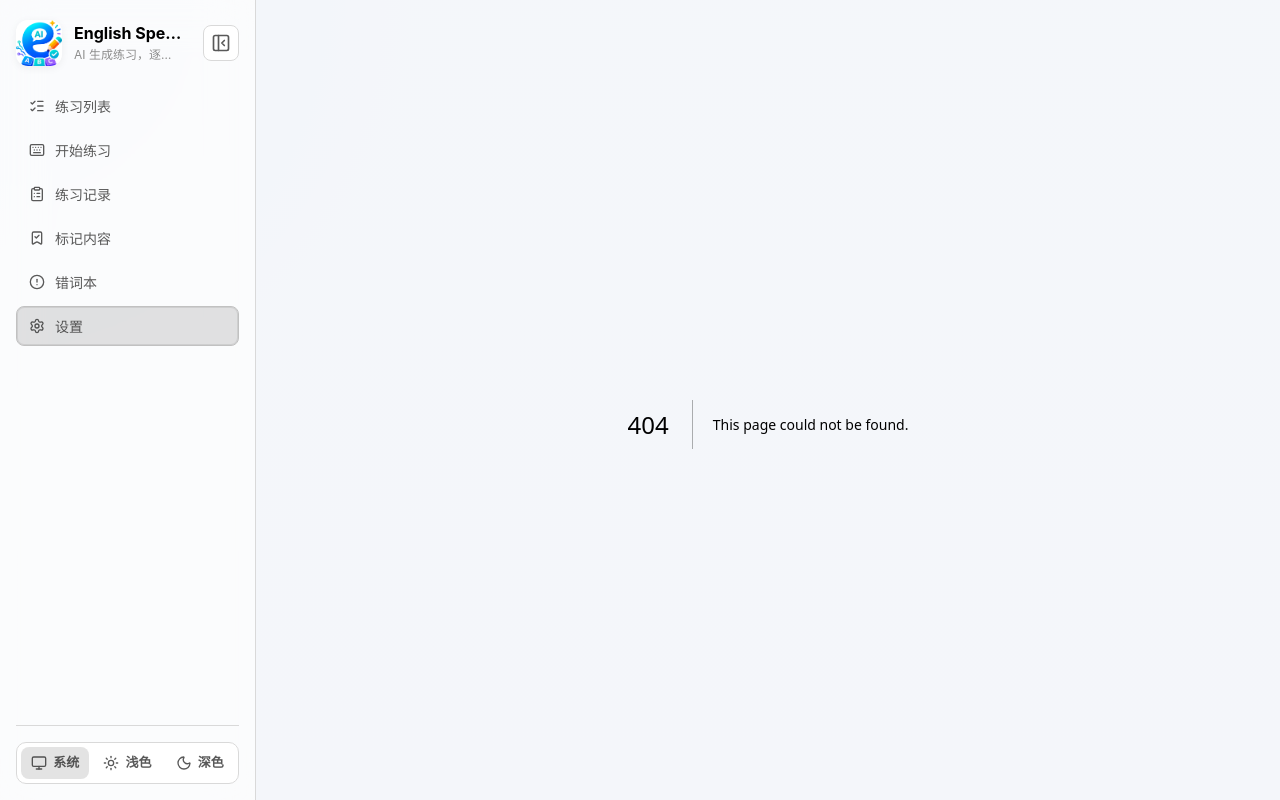
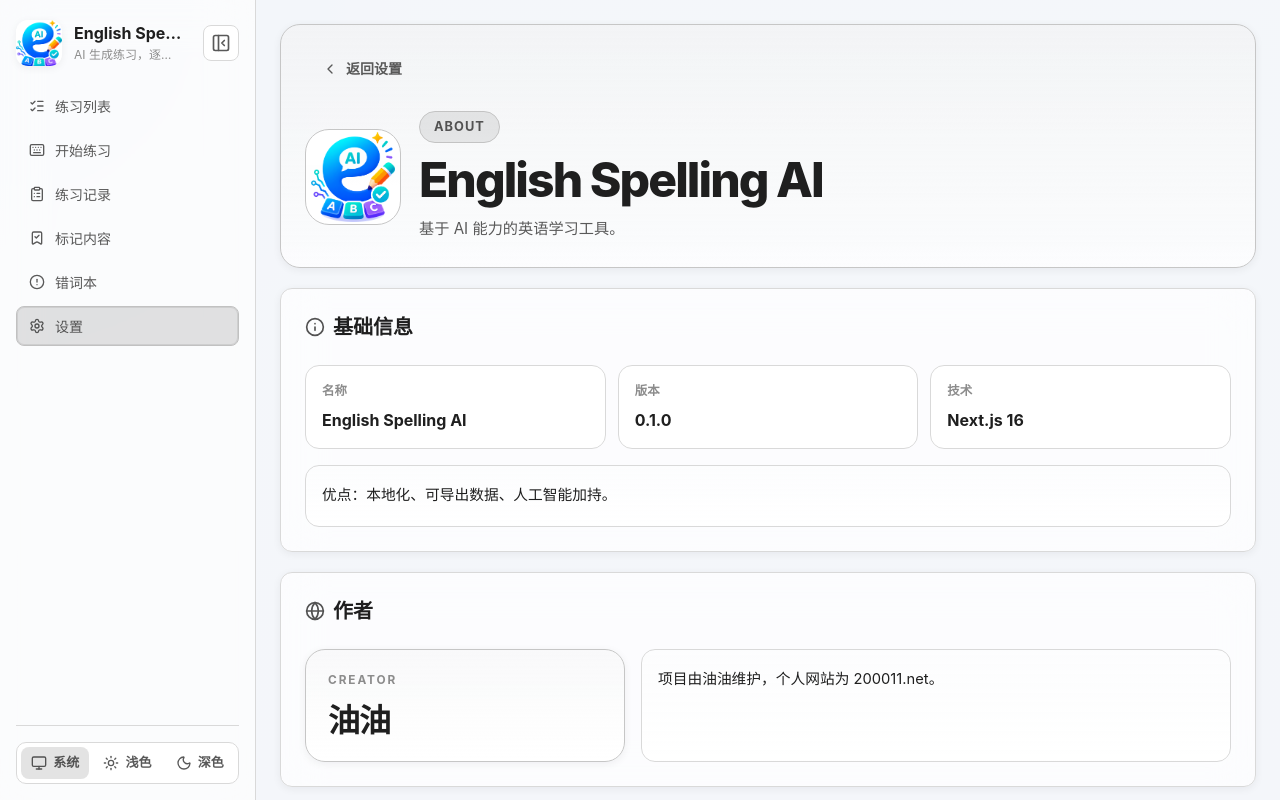
Before and after one commit to yoniu/english-learning, a Next.js app: page /settings/about in a window 1280 px wide. Before the commit this address had no page. Built offline with nearby package versions, Linux system fonts and the light colour scheme.

Commit message:
Add about page to settings

```diff
--- a/src/app/globals.css
+++ b/src/app/globals.css
@@ -872,6 +872,137 @@
   padding-top: 20px;
 }
 
+.about-kicker {
+  display: inline-flex;
+  align-items: center;
+  min-height: 32px;
+  border: 1px solid color-mix(in srgb, var(--accent) 16%, var(--line));
+  border-radius: 999px;
+  background: color-mix(in srgb, var(--mark-surface) 70%, transparent);
+  padding: 0 14px;
+  color: var(--accent);
+  font-size: 0.8rem;
+  font-weight: 700;
+  letter-spacing: 0.08em;
+  text-transform: uppercase;
+}
+
+.about-simple-hero {
+  display: flex;
+  flex-direction: column;
+  gap: 22px;
+  border: 1px solid color-mix(in srgb, var(--accent) 14%, var(--line));
+  border-radius: 20px;
+  padding: 24px;
+  background:
+    linear-gradient(
+      180deg,
+      color-mix(in srgb, var(--mark-surface) 26%, var(--surface)),
+      var(--surface)
+    );
+  box-shadow: var(--shadow-sm);
+}
+
+.about-simple-brand {
+  display: flex;
+  align-items: center;
+  gap: 18px;
+}
+
+.about-simple-logo {
+  display: grid;
+  width: 96px;
+  height: 96px;
+  flex: 0 0 96px;
+  place-items: center;
+  border: 1px solid color-mix(in srgb, var(--accent) 14%, var(--line));
+  border-radius: 24px;
+  background: color-mix(in srgb, var(--paper-strong) 90%, transparent);
+}
+
+.about-simple-title {
+  margin: 12px 0 0;
+  font-size: clamp(2rem, 4vw, 3rem);
+  line-height: 1.05;
+  font-weight: 800;
+  letter-spacing: -0.04em;
+}
+
+.about-simple-text {
+  margin: 10px 0 0;
+  color: var(--muted);
+  font-size: 0.95rem;
+  line-height: 1.8;
+}
+
+.about-meta-grid {
+  display: grid;
+  gap: 12px;
+  grid-template-columns: repeat(3, minmax(0, 1fr));
+}
+
+.about-meta-card {
+  display: flex;
+  flex-direction: column;
+  gap: 8px;
+  border: 1px solid var(--line);
+  border-radius: 14px;
+  background: var(--paper-strong);
+  padding: 16px;
+}
+
+.about-meta-card span {
+  color: var(--muted-soft);
+  font-size: 0.78rem;
+  font-weight: 700;
+}
+
+.about-meta-card strong {
+  font-size: 1rem;
+  line-height: 1.5;
+}
+
+.about-note-card {
+  border: 1px solid var(--line);
+  border-radius: 14px;
+  padding: 16px;
+  font-size: 0.92rem;
+  line-height: 1.85;
+}
+
+.about-note-card {
+  background:
+    linear-gradient(180deg, color-mix(in srgb, var(--surface) 72%, var(--paper) 28%), color-mix(in srgb, var(--paper-strong) 72%, var(--surface) 28%));
+}
+
+.about-author-card {
+  display: flex;
+  flex-direction: column;
+  gap: 14px;
+  border: 1px solid color-mix(in srgb, var(--accent) 14%, var(--line));
+  border-radius: 20px;
+  background:
+    linear-gradient(180deg, color-mix(in srgb, var(--mark-surface) 18%, var(--surface)), color-mix(in srgb, var(--paper-strong) 88%, var(--surface) 12%));
+  padding: 22px;
+  box-shadow: var(--shadow-sm);
+}
+
+.about-author-eyebrow {
+  color: var(--muted-soft);
+  font-size: 0.74rem;
+  font-weight: 700;
+  letter-spacing: 0.16em;
+  text-transform: uppercase;
+}
+
+.about-author-name {
+  margin: 0;
+  font-size: 2rem;
+  line-height: 1.1;
+  font-weight: 800;
+  letter-spacing: -0.03em;
+}
+
 .bg-white\/55,
 .bg-white\/58,
 .bg-white\/70 {
@@ -943,6 +1074,15 @@
   .section-header {
     flex-direction: column;
   }
+
+  .about-meta-grid {
+    grid-template-columns: 1fr;
+  }
+
+  .about-simple-brand {
+    flex-direction: column;
+    align-items: flex-start;
+  }
 }
 
 @media (max-width: 720px) {
@@ -970,4 +1110,8 @@
   .meta-row {
     width: 100%;
   }
+
+  .about-simple-hero {
+    padding: 20px;
+  }
 }
--- /dev/null
+++ b/src/app/settings/about/page.tsx
@@ -0,0 +1,92 @@
+import Image from "next/image";
+import Link from "next/link";
+import { ChevronLeft, Globe, Info } from "lucide-react";
+
+const metaItems = [
+  { label: "名称", value: "English Spelling AI" },
+  { label: "版本", value: "0.1.0" },
+  { label: "技术", value: "Next.js 16" },
+];
+
+const advantages = ["本地化", "可导出数据", "人工智能加持"];
+
+export default function AboutPage() {
+  return (
+    <section className="page-stack">
+      <section className="about-simple-hero">
+        <Link className="ghost-button w-fit" href="/settings">
+          <ChevronLeft className="h-4 w-4" />
+          返回设置
+        </Link>
+
+        <div className="about-simple-brand">
+          <div className="about-simple-logo">
+            <Image
+              alt="English Spelling AI logo"
+              height={84}
+              priority
+              src="/logo-transparent.png"
+              width={84}
+            />
+          </div>
+
+          <div>
+            <span className="about-kicker">About</span>
+            <h1 className="about-simple-title">English Spelling AI</h1>
+            <p className="about-simple-text">基于 AI 能力的英语学习工具。</p>
+          </div>
+        </div>
+      </section>
+
+      <section className="section-card">
+        <div className="section-header">
+          <div>
+            <div className="flex items-center gap-2">
+              <Info className="h-5 w-5 text-[var(--accent)]" />
+              <h2 className="section-title">基础信息</h2>
+            </div>
+          </div>
+        </div>
+
+        <div className="about-meta-grid mt-6">
+          {metaItems.map((item) => (
+            <article className="about-meta-card" key={item.label}>
+              <span>{item.label}</span>
+              <strong>{item.value}</strong>
+            </article>
+          ))}
+        </div>
+
+        <div className="about-note-card mt-4">
+          优点：{advantages.join("、")}。
+        </div>
+      </section>
+
+      <section className="section-card">
+        <div className="section-header">
+          <div>
+            <div className="flex items-center gap-2">
+              <Globe className="h-5 w-5 text-[var(--accent)]" />
+              <h2 className="section-title">作者</h2>
+            </div>
+          </div>
+        </div>
+
+        <div className="mt-6 grid gap-4 md:grid-cols-[minmax(220px,320px)_minmax(0,1fr)]">
+          <article className="about-author-card">
+            <span className="about-author-eyebrow">Creator</span>
+            <h3 className="about-author-name">油油</h3>
+          </article>
+
+          <div className="about-note-card">
+            项目由油油维护，个人网站为{" "}
+            <a href="https://200011.net" rel="noreferrer" target="_blank">
+              200011.net
+            </a>
+            。
+          </div>
+        </div>
+      </section>
+    </section>
+  );
+}
--- a/src/app/settings/page.tsx
+++ b/src/app/settings/page.tsx
@@ -1,7 +1,17 @@
 "use client";
 
 import { useEffect, useState } from "react";
-import { Bot, Check, Pencil, Plus, RotateCcw, Settings } from "lucide-react";
+import {
+  Bot,
+  Check,
+  ChevronRight,
+  Info,
+  Pencil,
+  Plus,
+  RotateCcw,
+  Settings,
+} from "lucide-react";
+import Link from "next/link";
 import {
   applyBackgroundSettings,
   applyThemeColor,
@@ -550,6 +560,39 @@
             </div>
           </div>
         </section>
+
+        <section className="section-card">
+          <div className="section-header">
+            <div>
+              <div className="flex items-center gap-2">
+                <Info className="h-5 w-5 text-[var(--accent)]" />
+                <h2 className="section-title">关于应用</h2>
+              </div>
+              <p className="section-subtitle">
+                查看项目描述、基础信息和作者信息。
+              </p>
+            </div>
+          </div>
+
+          <div className="mt-6 rounded-[12px] border border-[var(--line)] bg-[color-mix(in_srgb,var(--surface)_78%,var(--paper)_22%)] p-5">
+            <div className="flex flex-col gap-4 lg:flex-row lg:items-center lg:justify-between">
+              <div className="space-y-2">
+                <h3 className="text-lg font-semibold text-[var(--ink)]">
+                  English Spelling AI
+                </h3>
+                <p className="max-w-2xl text-sm leading-7 text-[var(--muted)]">
+                  基于 AI 能力的英语学习工具，强调本地化、可导出数据和
+                  人工智能加持。
+                </p>
+              </div>
+
+              <Link className="primary-button shrink-0" href="/settings/about">
+                查看关于页
+                <ChevronRight className="h-4 w-4" />
+              </Link>
+            </div>
+          </div>
+        </section>
       </div>
     </section>
   );
```
